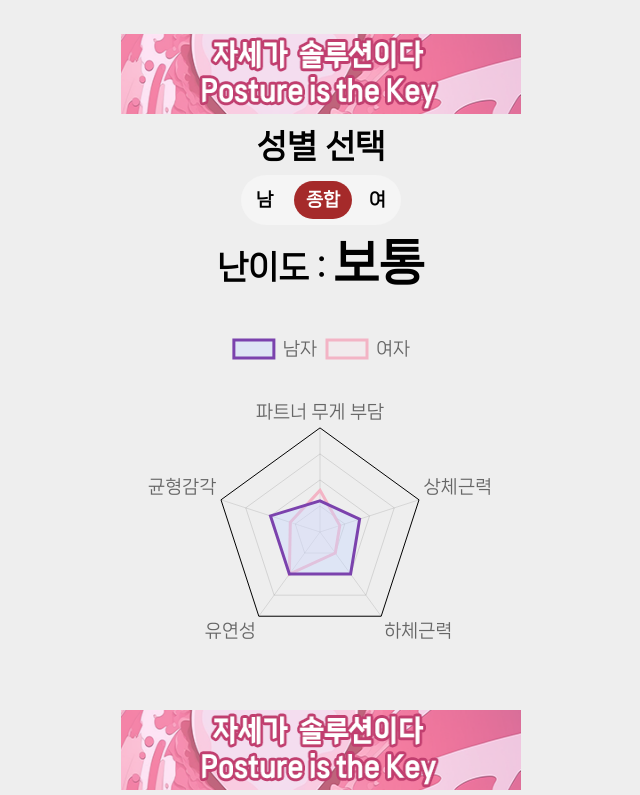
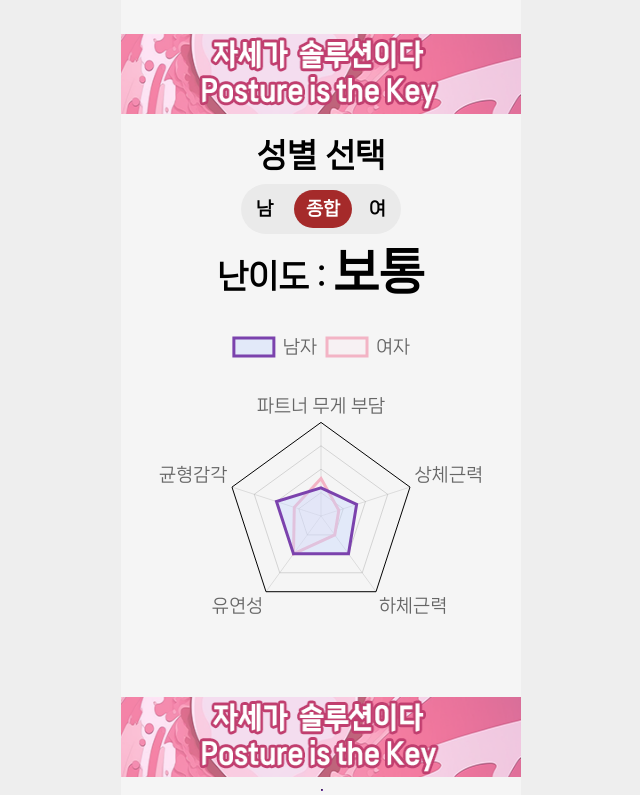
Before and after one commit to valueinvestment/woogawooga, a Next.js app: page /detail/1 in a window 1280 px wide. Shown: the part 860-1655 px from the top of the page, without its empty margins (319-959 px from the left). Built offline with nearby package versions, Linux system fonts and the light colour scheme.

Commit message:
Fix: 자잘한 수정사항 반영

```diff
--- a/components/Button/ToggleButton.tsx
+++ b/components/Button/ToggleButton.tsx
@@ -6,7 +6,7 @@ const ToggleContainer = styled.div<{ toggledIndex: number }>`
   height: 50px;
   border-radius: 30px;
   border: none;
-  background-color: whitesmoke;
+  background-color: #eaeaea;
   position: relative;
   display: flex;
   justify-content: space-around;
--- a/components/Carousel.tsx
+++ b/components/Carousel.tsx
@@ -31,7 +31,7 @@ const Carousel: React.FC<carouselProps> = (props) => {
     infinite: true,
     speed: 500,
     autoplay: true,
-    autoplaySpeed: 3000,
+    autoplaySpeed: 5000,
     slidesToShow: 1,
     slidesToScroll: 1,
   };
--- a/components/Footer.tsx
+++ b/components/Footer.tsx
@@ -1,5 +1,6 @@
 import styled from "styled-components";
 import Image from "next/image";
+import { Carousel } from "./Carousel";
 
 const FooterContainer = styled.div`
   display: flex;
@@ -23,6 +24,7 @@ function getDiffDate(date: Date) {
 const Footer: React.FC = () => (
   <>
     <FooterContainer>
+      <Carousel width="450px" height="80px" />
       <h3 style={{ margin: "0rem" }}>투자 문의 / 아이디어 제안</h3>
       <a
         href="mailto: oogaooga.app@gmail.com"
--- a/pages/detail/[id].tsx
+++ b/pages/detail/[id].tsx
@@ -151,7 +151,7 @@ const Detail: NextPage = () => {
   const options: ChartOptions<"radar"> = {
     responsive: true,
     layout: {
-      padding: 30,
+      padding: 40,
     },
     elements: {
       line: {
@@ -175,6 +175,7 @@ const Detail: NextPage = () => {
             family: "Nanum Square Neo",
           },
         },
+        maxHeight: 30,
       },
     },
     scales: {
@@ -262,9 +263,9 @@ const Detail: NextPage = () => {
           </ul>
 
           <Carousel width="450px" height="80px" />
-          <h1> 성별 선택 </h1>
+          <h1 style={{ marginTop: "20px" }}> 성별 선택 </h1>
           <Toggle></Toggle>
-          <h1>
+          <h1 style={{ marginBottom: "-10px" }}>
             난이도 :{"  "}
             <span style={{ fontSize: "1.5em" }}>
               {score > 90
@@ -281,8 +282,8 @@ const Detail: NextPage = () => {
           <Radar
             ref={chartRef}
             data={data}
-            width={300}
-            height={300}
+            width={400}
+            height={400}
             options={options}
           ></Radar>
           <Carousel width="450px" height="80px" />
@@ -314,11 +315,11 @@ const Detail: NextPage = () => {
               <DivideLine />
             </div>
           </div>
-          <div></div>
+          <div style={{ marginBottom: "0.5rem" }}></div>
 
           <Button
             labelText="공유하기"
-            height={75}
+            height={80}
             maxWidth={250}
             padding={20}
             backgroundColor="#FF90AD"
@@ -332,7 +333,7 @@ const Detail: NextPage = () => {
           ></Button>
           <Button
             labelText="이거 가능?"
-            height={75}
+            height={80}
             maxWidth={250}
             padding={20}
             backgroundColor="#7B42AD"
@@ -380,7 +381,7 @@ const Detail: NextPage = () => {
 
           <Button
             labelText="메인 화면으로 "
-            height={75}
+            height={80}
             maxWidth={250}
             padding={20}
             backgroundColor="#32154B"
--- a/styles/Home.module.css
+++ b/styles/Home.module.css
@@ -11,6 +11,7 @@
   flex-direction: column;
   justify-content: center;
   align-items: center;
+  background-color: whitesmoke;
 }
 
 .footer {
```
Also changed, not shown: pages/index.tsx (+8 -3 lines).
